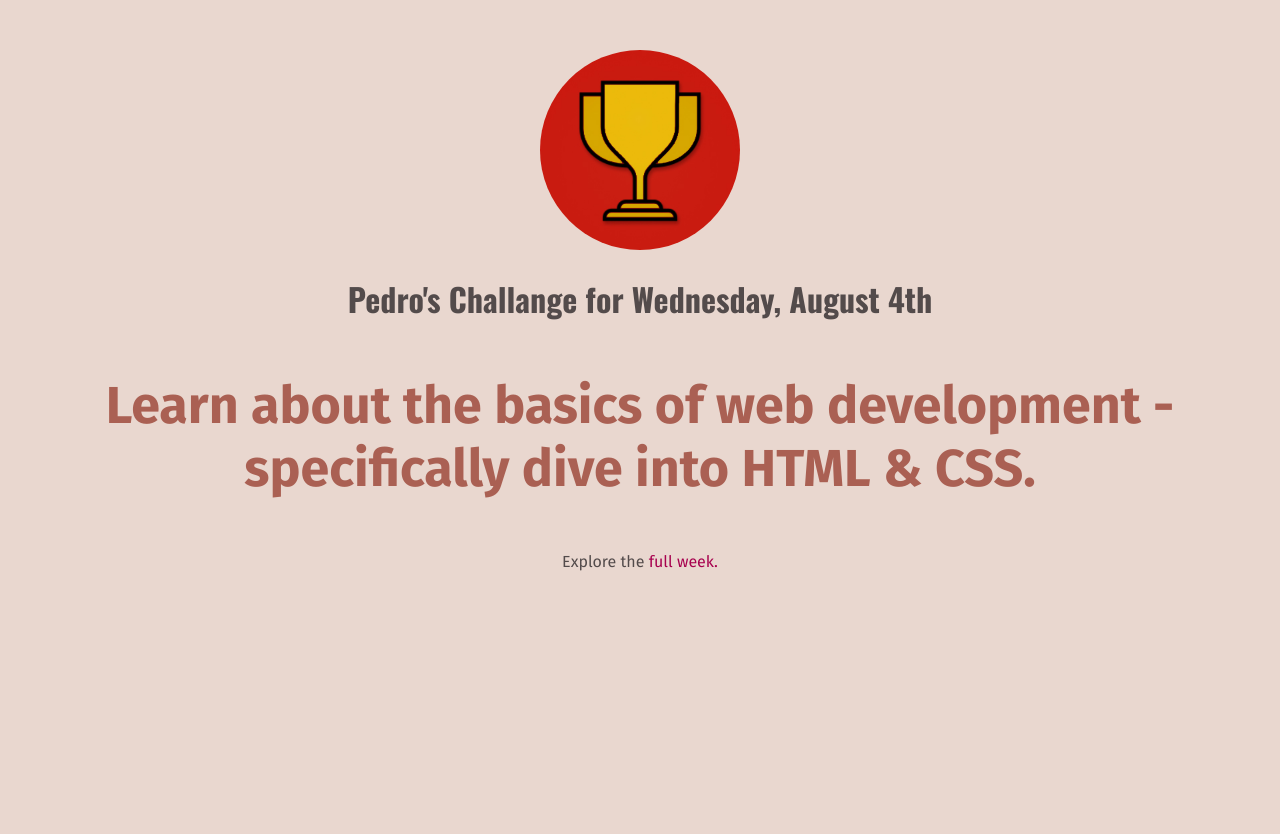
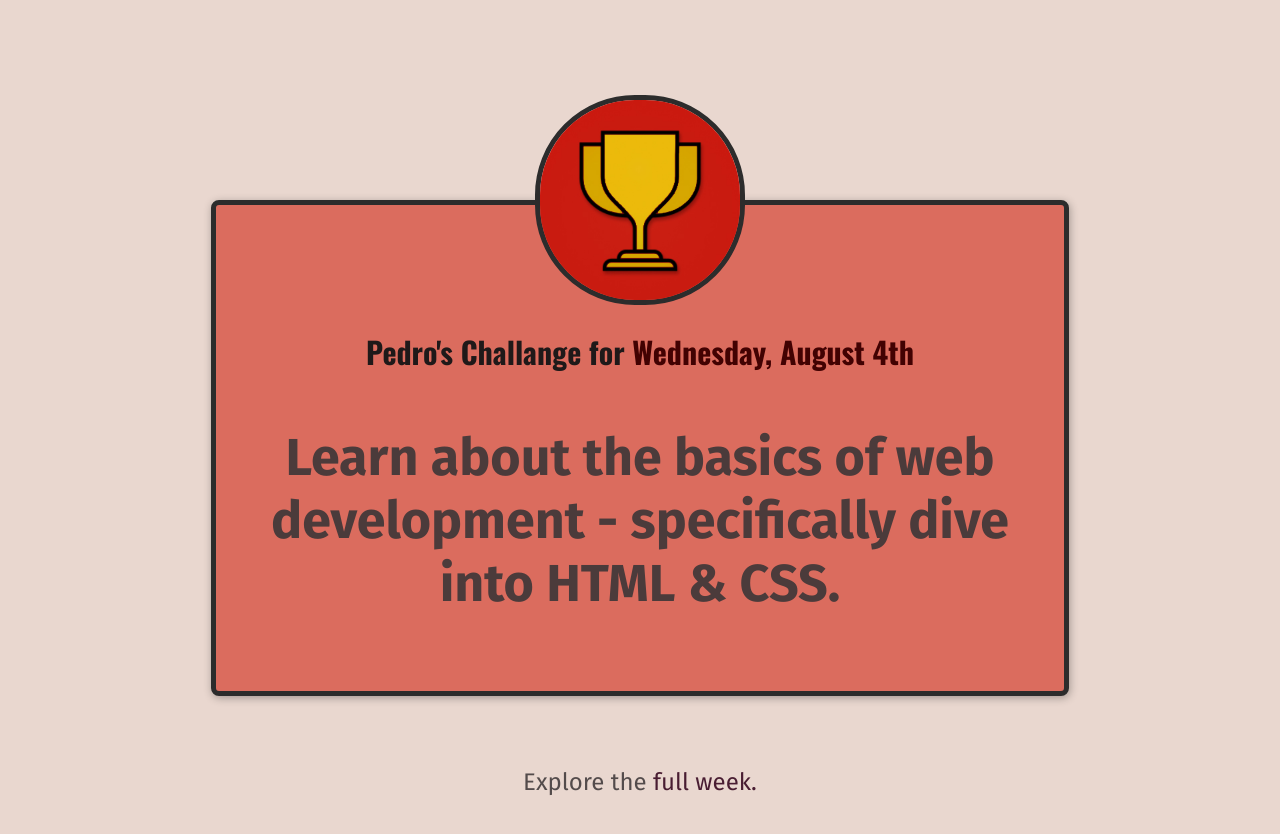
Before and after one commit to pmbs1978/100-Days-Of-Code-2022-Web-Development-Bootcamp, a plain HTML site: page 001-building-first-web-site/index.html in a window 1280 px wide. Before the commit the page ends 800 px from the top, so only its background shows below. Drawn offline with nearby package versions, Linux system fonts and the light colour scheme.

Commit message:
2022-06-17

```diff
--- a/001-building-first-web-site/index.html
+++ b/001-building-first-web-site/index.html
@@ -12,15 +12,19 @@
     <link rel="stylesheet" href="./styles/daily-challange.css">
 </head>
 <body>
+    <main>
         <img src="./images/challenges-trophy.jpg" alt="A trophy">
         <h1>
-        Pedro's Challange for Wednesday, August 4th
+            Pedro's Challange for <span>Wednesday, August 4th</span>
         </h1>
         <p id="today-challange">
             Learn about the basics of web development - specifically dive into HTML & CSS.
         </p>
+    </main>
+    <footer>
         <p>
             Explore the <a href="./full-week.html">full week.</a>
         </p>
+    </footer>
 </body>
 </html>
--- a/001-building-first-web-site/styles/daily-challange.css
+++ b/001-building-first-web-site/styles/daily-challange.css
@@ -1,15 +1,36 @@
-body {
-    margin: 50px;
+main {
+    width: 800px;
+    margin: 200px auto 72px auto;
+    background-color: rgb(219, 108, 94);
+    padding: 24px;
+    border: 5px solid rgb(44, 44, 44);
+    border-radius: 8px;
+    box-shadow: 1px 2px 8px rgba(0, 0, 0, 0.3);
 }
 
 img {
     width: 200px;
     height: 200px;
     border-radius: 100px;
+    border: 5px solid rgb(44, 44, 44);
+    margin-top: -134px;
+}
+
+h1 {
+    font-size: 30px;
+    color: rgb(31, 25, 25);
+}
+
+a {
+    color: rgb(73, 29, 50);
+}
+
+span {
+    color: rgb(66, 2, 2);
 }
 
 #today-challange {
-    color: rgb(170, 96, 83);
+    color: rgb(75, 59, 59);
     font-weight: bold;
     font-size: 52px;
 }
--- a/001-building-first-web-site/styles/full-week.css
+++ b/001-building-first-web-site/styles/full-week.css
@@ -5,19 +5,22 @@ header {
 h1 {
    font-size: 48px;
    color: rgb(71, 62, 62);
-   margin: 12px 0;
+   margin: 0;
 }
 
 #description {
-    margin-bottom: 36px;
+    margin: 12px;
 }
 
 a {
+    padding: 12px 48px;
     background-color: rgb(167, 1, 78);
     color: white;
     border-radius: 4px;
+    border: 1px solid rgb(167, 1, 78);
     font-size: 24px;
-    padding: 12px 48px;
+    margin: 0;
+    display: inline-block;
 }
 
 a:hover {
@@ -37,6 +40,7 @@ li {
     margin: 32px;
     border-radius: 6px;
     padding: 16px;
+    box-shadow: 1px 1px 4px rgba(0, 0, 0, 0.4);
 }
 
 h2 {
--- a/001-building-first-web-site/styles/share.css
+++ b/001-building-first-web-site/styles/share.css
@@ -2,6 +2,7 @@ body {
     text-align: center;
     background-color: rgb(233, 215, 207);
     color: rgb(83, 75, 75);
+    margin: 50px;
 }
 
 h1 {
@@ -10,6 +11,7 @@ h1 {
 
 p {
     font-family: 'Fira Sans', sans-serif;
+    font-size: 24px;
 }
 
 a {
```
Lines whose indentation alone changed are shown as unchanged.
